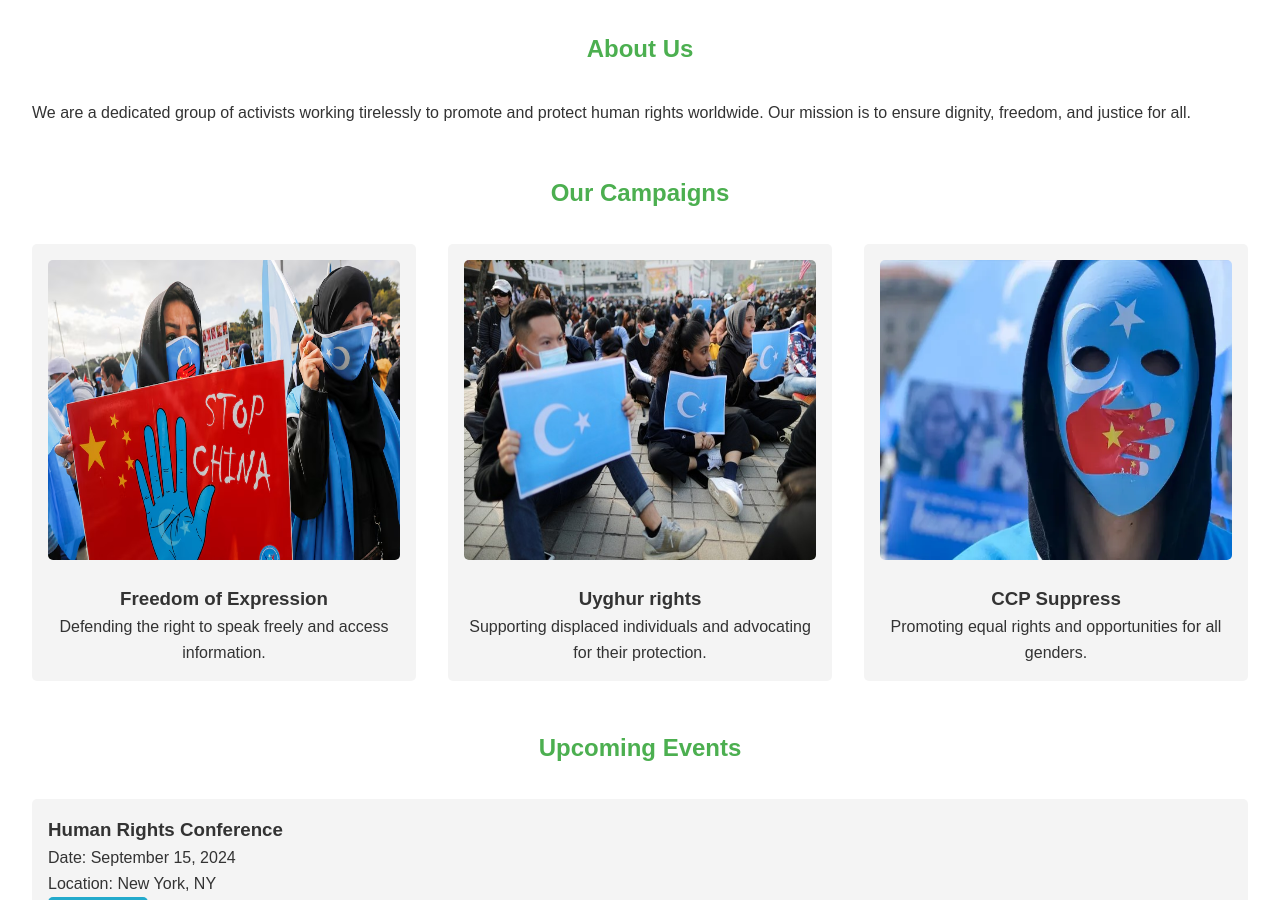
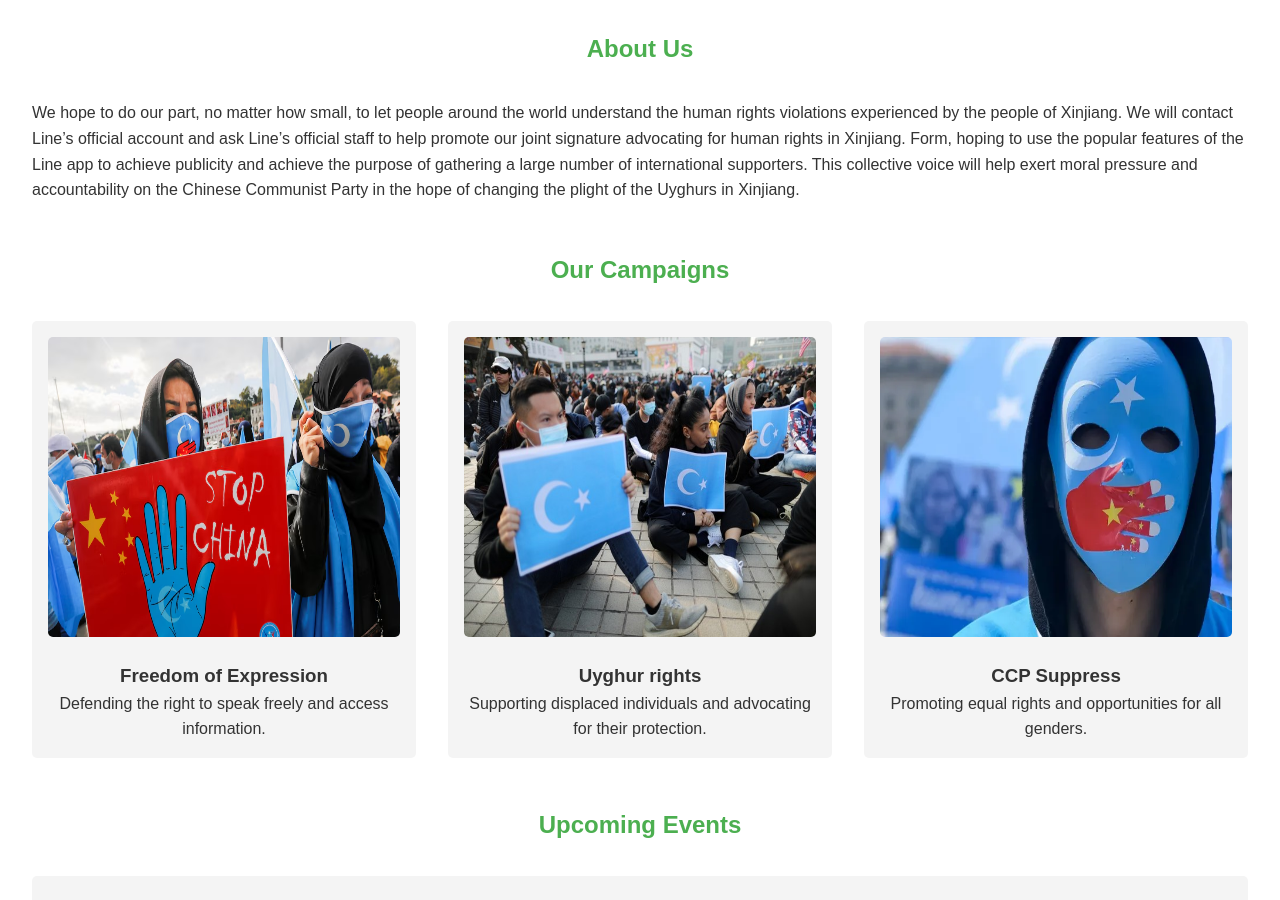
Before and after one commit to DrunkRick123/human_right_web, a plain HTML site: page index.html in a window 1280 px wide. Shown: the part 862-1762 px from the top of the page. Drawn offline with Linux system fonts and the light colour scheme.

Commit message:
index.html

```diff
--- a/index.html
+++ b/index.html
@@ -31,7 +31,7 @@
     <main>
         <section id="about">
             <h2>About Us</h2>
-            <p>We are a dedicated group of activists working tirelessly to promote and protect human rights worldwide. Our mission is to ensure dignity, freedom, and justice for all.</p>
+            <p>We hope to do our part, no matter how small, to let people around the world understand the human rights violations experienced by the people of Xinjiang. We will contact Line’s official account and ask Line’s official staff to help promote our joint signature advocating for human rights in Xinjiang. Form, hoping to use the popular features of the Line app to achieve publicity and achieve the purpose of gathering a large number of international supporters.  This collective voice will help exert moral pressure and accountability on the Chinese Communist Party in the hope of changing the plight of the Uyghurs in Xinjiang.</p>
         </section>
 
         <section id="campaigns">
```
